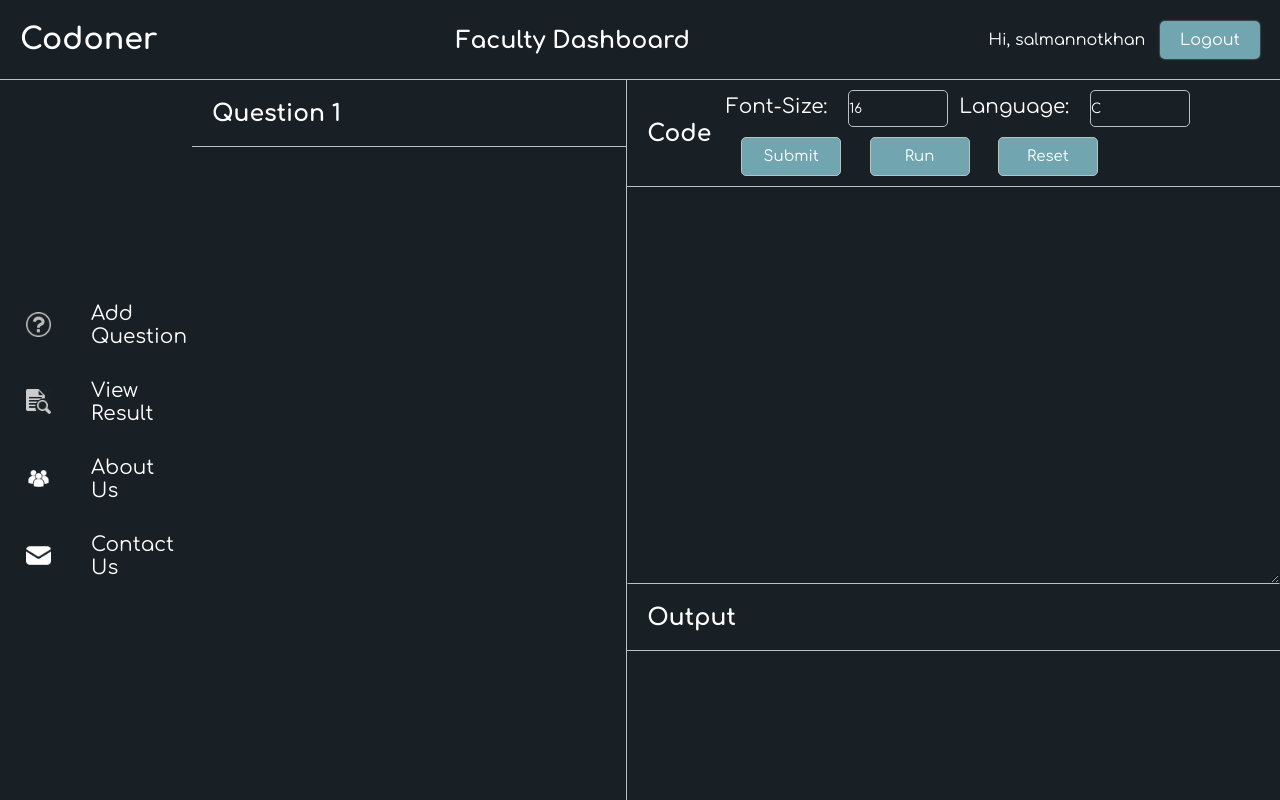
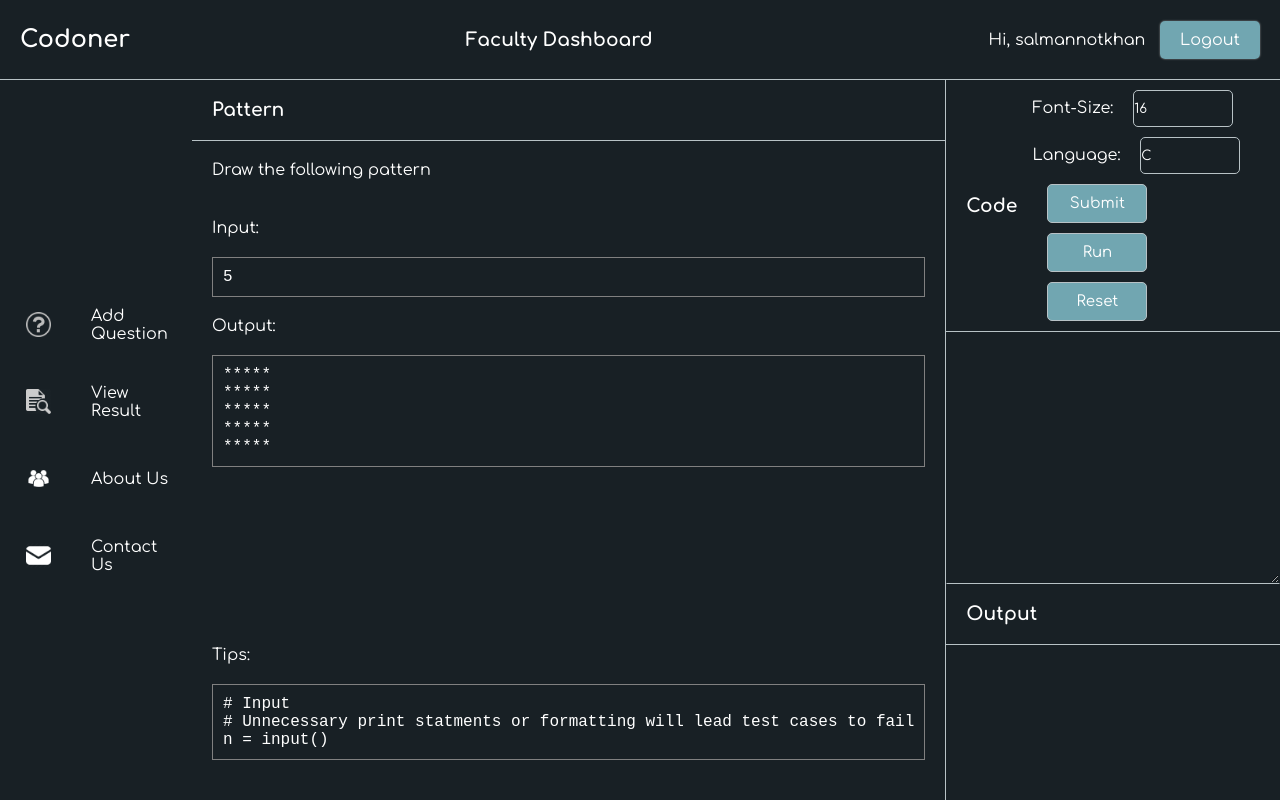
Before and after one commit to salmannotkhan/Codoner, a Django app: template main/templates/playground.html in a window 1280 px wide. Run offline with Django 3.2, Linux system fonts and the light colour scheme; the template is opened without the code that fills it: values that come from a table or form of the project are taken from there, others are empty; a user stored in the database is signed in; data comes from the database, SQL or seed files in the repository.

Commit message:
Implemented front end for Test Cases Now showing question on playground and first test case for example Language related tips(hardcoded for now) Misc cleanup

```diff
--- a/assets/css/main.css
+++ b/assets/css/main.css
@@ -9,7 +9,6 @@
 
 html,
 body {
-  font-size: 20px;
   height: 100%;
   --BlackPearl: #182025;
   --FountainBlue: #71a6b1;
@@ -52,9 +51,6 @@ header {
   justify-content: space-between;
   padding: 20px;
   border-bottom: 1px solid var(--Heather);
-}
-header .profile {
-  font-size: 16px;
 }
 header a {
   padding: 10px 20px;
--- a/assets/css/main.scss
+++ b/assets/css/main.scss
@@ -10,7 +10,6 @@
 
 html,
 body {
-	font-size: 20px;
 	height: 100%;
 	--BlackPearl: #182025;
 	--FountainBlue: #71a6b1;
@@ -53,9 +52,6 @@ header {
 	justify-content: space-between;
 	padding: 20px;
 	border-bottom: 1px solid var(--Heather);
-	.profile {
-		font-size: 16px;
-	}
 	a {
 		padding: 10px 20px;
 		color: rgb(255, 255, 255);
--- a/assets/css/playground.css
+++ b/assets/css/playground.css
@@ -4,9 +4,28 @@
   flex: 1;
 }
 .playarea .questionarea {
+  display: flex;
+  flex-direction: column;
   border-right: 1px solid var(--Heather);
   background-color: var(--BlackPearl);
   min-width: 40%;
+}
+.playarea .questionarea > *:not(.head) {
+  padding: 20px;
+}
+.playarea .questionarea pre {
+  font-family: "Courier New", Courier, monospace;
+  border: 1px solid gray;
+  padding: 10px;
+  margin: 20px 0px;
+  width: 100%;
+  text-align: left;
+}
+.playarea .questionarea .language-tips {
+  display: flex;
+  flex-direction: column;
+  flex: 1;
+  justify-content: flex-end;
 }
 .playarea .main {
   flex: 1;
@@ -56,7 +75,19 @@
   background-color: var(--BlackPearl);
 }
 .terminal .output {
-  padding: 10px;
   flex: 1;
   background-color: var(--BlackPearl);
+  overflow-y: scroll;
+}
+.terminal .output .result {
+  font-family: "Courier New", Courier, monospace;
+  box-shadow: 3px 3px 10px black;
+  padding: 5px;
+  margin: 10px;
+}
+.terminal .output .result.success {
+  color: green;
+}
+.terminal .output .result.failed {
+  color: red;
 }/*# sourceMappingURL=playground.css.map */
--- a/assets/css/playground.scss
+++ b/assets/css/playground.scss
@@ -3,9 +3,28 @@
 	height: 100%;
 	flex: 1;
 	.questionarea {
+		display: flex;
+		flex-direction: column;
 		border-right: 1px solid var(--Heather);
 		background-color: var(--BlackPearl);
 		min-width: 40%;
+		& > *:not(.head) {
+			padding: 20px;
+		}
+		pre {
+			font-family: 'Courier New', Courier, monospace;
+			border: 1px solid gray;
+			padding: 10px;
+			margin: 20px 0px;
+			width: 100%;
+			text-align: left;
+		}
+		.language-tips {
+			display: flex;
+			flex-direction: column;
+			flex: 1;
+			justify-content: flex-end;
+		}
 	}
 	.main {
 		flex: 1;
@@ -53,8 +72,20 @@
 	min-height: 30%;
 	background-color: var(--BlackPearl);
 	.output {
-		padding: 10px;
 		flex: 1;
 		background-color: var(--BlackPearl);
+		overflow-y: scroll;
+		.result {
+			font-family: 'Courier New', Courier, monospace;
+			box-shadow: 3px 3px 10px black;
+			padding: 5px;
+			margin: 10px;
+			&.success {
+				color: green;
+			}
+			&.failed {
+				color: red;
+			}
+		}
 	}
 }
--- a/assets/js/codeExecution.js
+++ b/assets/js/codeExecution.js
@@ -7,18 +7,23 @@ function sendreq() {
 	xhr.send(formdata);
 	xhr.onload = () => {
 		console.log(xhr);
+		terminal.innerHTML = '';
 		res = xhr.response;
-		if (res.error) {
-			terminal.classList.add('error');
-			terminal.innerText = res.details;
-		} else {
-			terminal.classList.add('success');
-			terminal.classList.remove('error');
-			htmlOutput = res.output.replaceAll(' ', '&nbsp;');
-			htmlOutput = htmlOutput.replaceAll('\n', '<br>');
-			console.log(htmlOutput);
-			terminal.innerHTML = htmlOutput;
-		}
+		let count = 1;
+		res.output.forEach((result) => {
+			card = document.createElement('div');
+			card.classList.add('result');
+			card.innerHTML = `Test Case ${count}: `;
+			if (result.passed) {
+				card.classList.add('success');
+				card.innerHTML += 'Passed';
+			} else {
+				card.classList.add('failed');
+				card.innerHTML += `Failed: ${result.error}`;
+			}
+			terminal.appendChild(card);
+			count++;
+		});
 	};
 }
 const codeConsole = document.querySelector('textarea');
--- a/main/templates/playground.html
+++ b/main/templates/playground.html
@@ -9,13 +9,29 @@
         <div class="questionarea">
             <div class="head">
                 <h3>
-                    Question 1
+                    {{question.title}}
                 </h3>
             </div>
-        </div>
+            <div class="description">
+                {{question.description}}
+            </div>
+            <div class="case">
+                Input:
+                <pre>{{testcase.input}}</pre>
+                Output:
+                <pre>{{testcase.output}}</pre>
+            </div>
+            <div class="language-tips">
+                Tips:
+                <pre># Input
+# Unnecessary print statments or formatting will lead test cases to fail
+n = input()</pre>
+            </div>
+         </div>
         <div class="main">
             <form>
                 {% csrf_token %}
+                <input type="hidden" name="id" value="{{question.id}}">
                 <div class="code_head head">
                 <h3 class="title">Code</h3>
                     <div>
--- a/main/urls.py
+++ b/main/urls.py
@@ -2,6 +2,6 @@ from django.urls import path
 from .views import index, execute
 
 urlpatterns = [
-    path('playground/', index),
+    path('playground/<id>', index),
     path('execute/', execute),
 ]
```
Also changed, not shown: main/templates/compiler.html (deleted, +0 -48 lines), main/views.py (+9 -3 lines), 2 other files.
